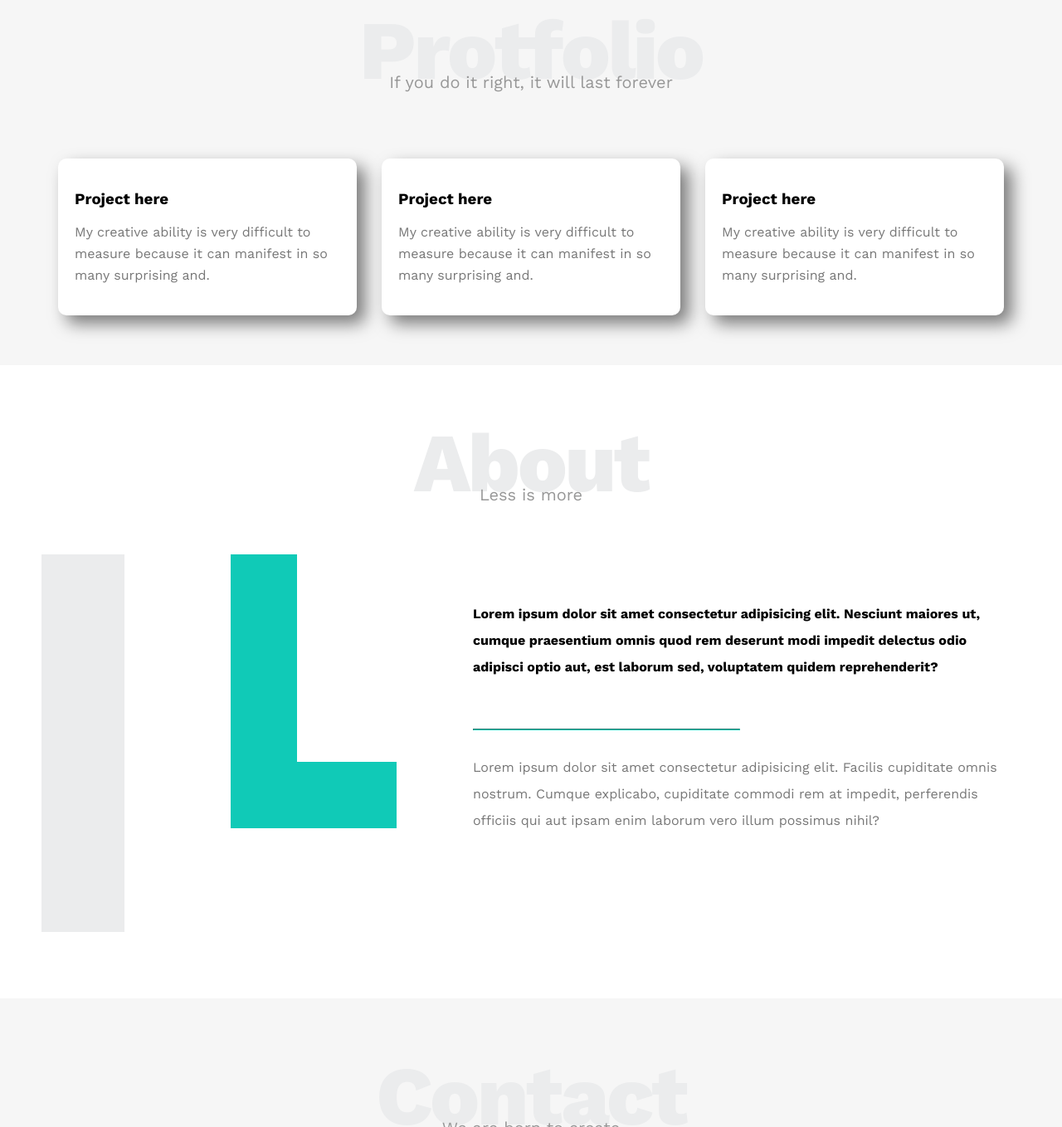
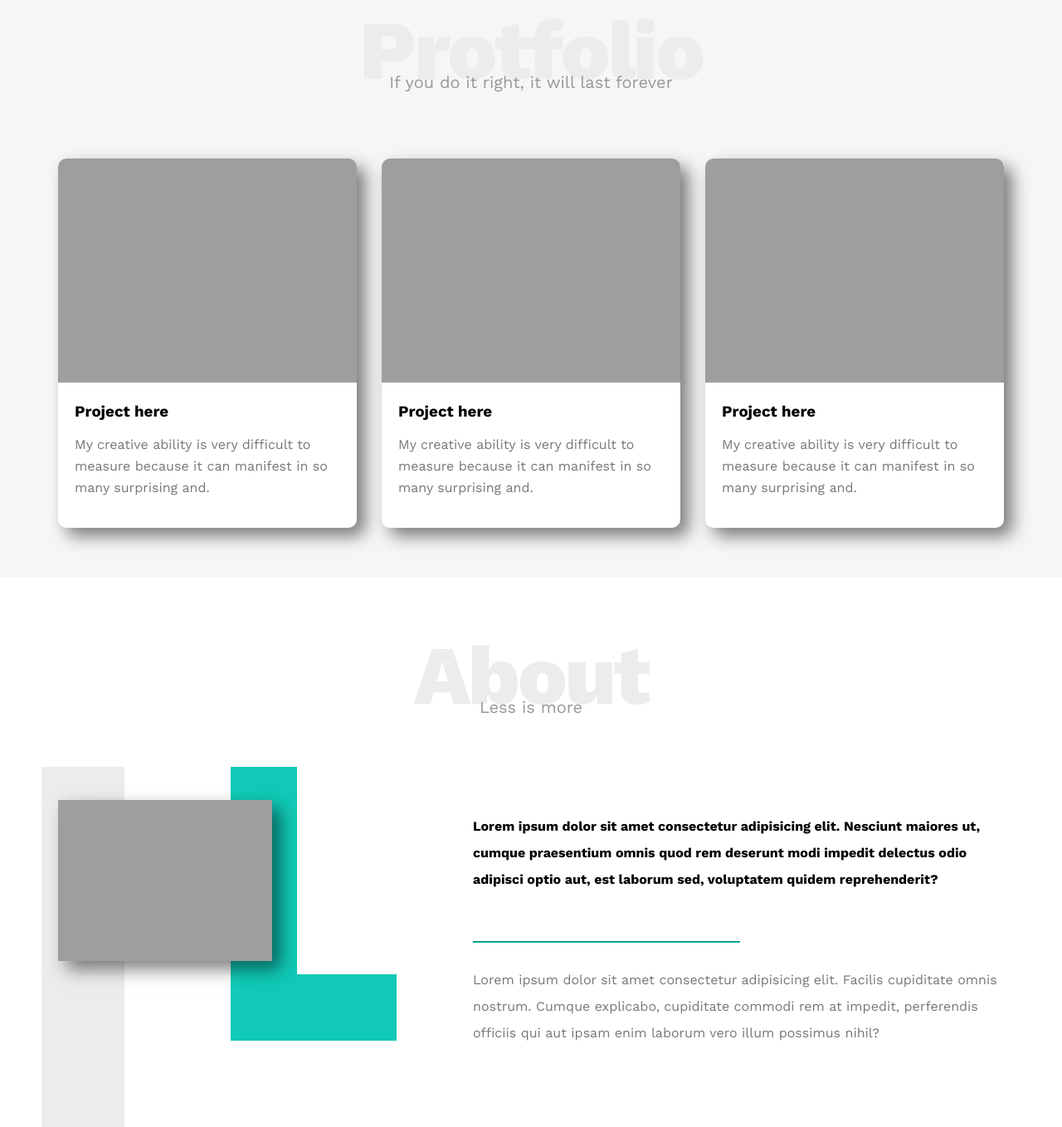
Before and after one commit to AhmedAbdulazim911/Leon-first-temp, a plain HTML site: page index.html in a window 1280 px wide. Shown: the part 2052-3410 px from the top of the page at 83% size. Drawn offline with nearby package versions, Linux system fonts and the light colour scheme; the site is published under a folder, as on GitHub Pages, so addresses that start at the root find nothing.

Commit message:
edit html file

```diff
--- a/index.html
+++ b/index.html
@@ -134,7 +134,7 @@
           </div>
           <div class="col">
             <div class="image image-col">
-              <img src="./imges/services.jpg" alt="" />
+              <img src="imges/services.jpg" alt="" />
             </div>
           </div>
         </div>
@@ -148,7 +148,7 @@
         <p>If you do it right, it will last forever</p>
         <div class="portfolio-content">
           <div class="card">
-            <img src="/imges/porto 1.jpg" alt="" />
+            <img src="imges/porto 1.jpg" alt="" />
             <div class="info">
               <h3>Project here</h3>
               <p>
@@ -158,7 +158,7 @@
             </div>
           </div>
           <div class="card">
-            <img src="/imges/porto 2.jpg" alt="" />
+            <img src="imges/porto 2.jpg" alt="" />
             <div class="info">
               <h3>Project here</h3>
               <p>
@@ -168,7 +168,7 @@
             </div>
           </div>
           <div class="card">
-            <img src="/imges/porto 3.jpg" alt="" />
+            <img src="imges/porto 3.jpg" alt="" />
             <div class="info">
               <h3>Project here</h3>
               <p>
@@ -188,7 +188,7 @@
         <p>Less is more</p>
         <div class="about-content">
           <div class="image">
-            <img src="/imges/about.jpg" alt="" />
+            <img src="imges/about.jpg" alt="" />
           </div>
           <div class="text">
             <p>
```
